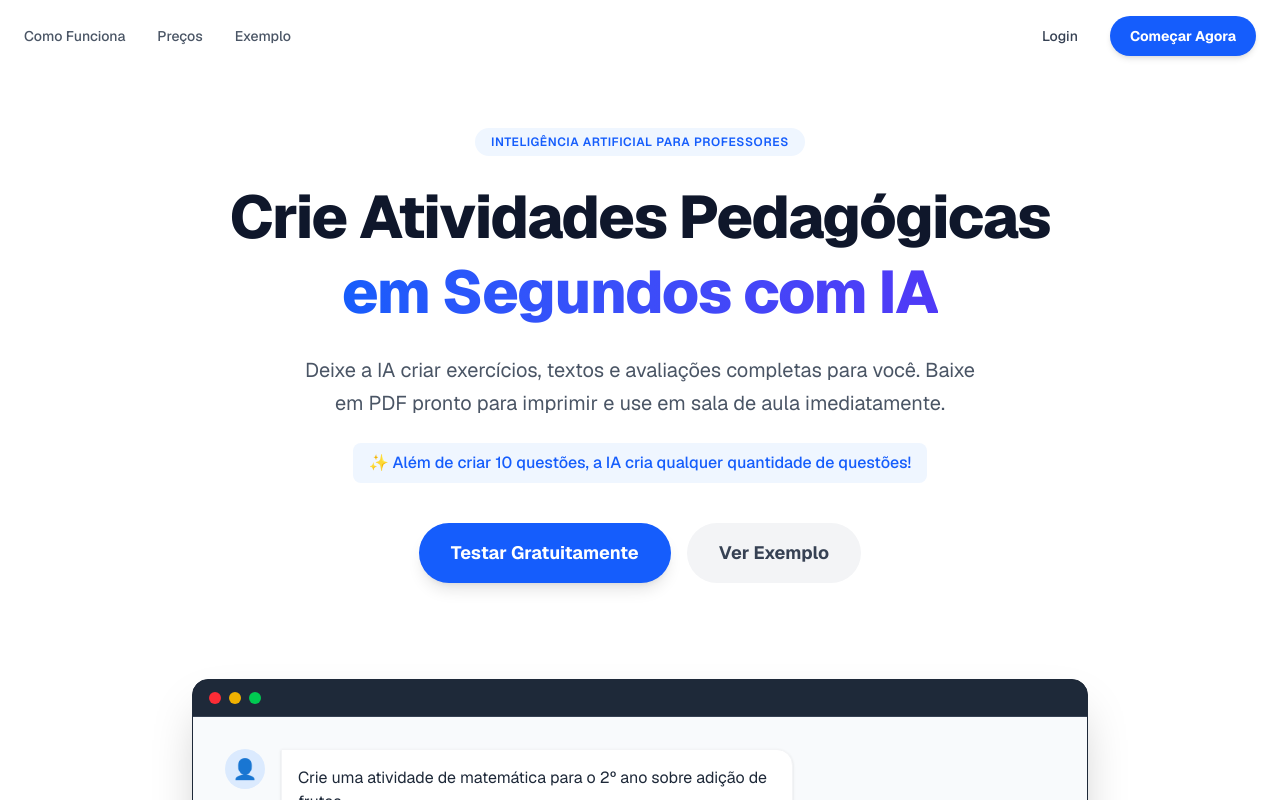
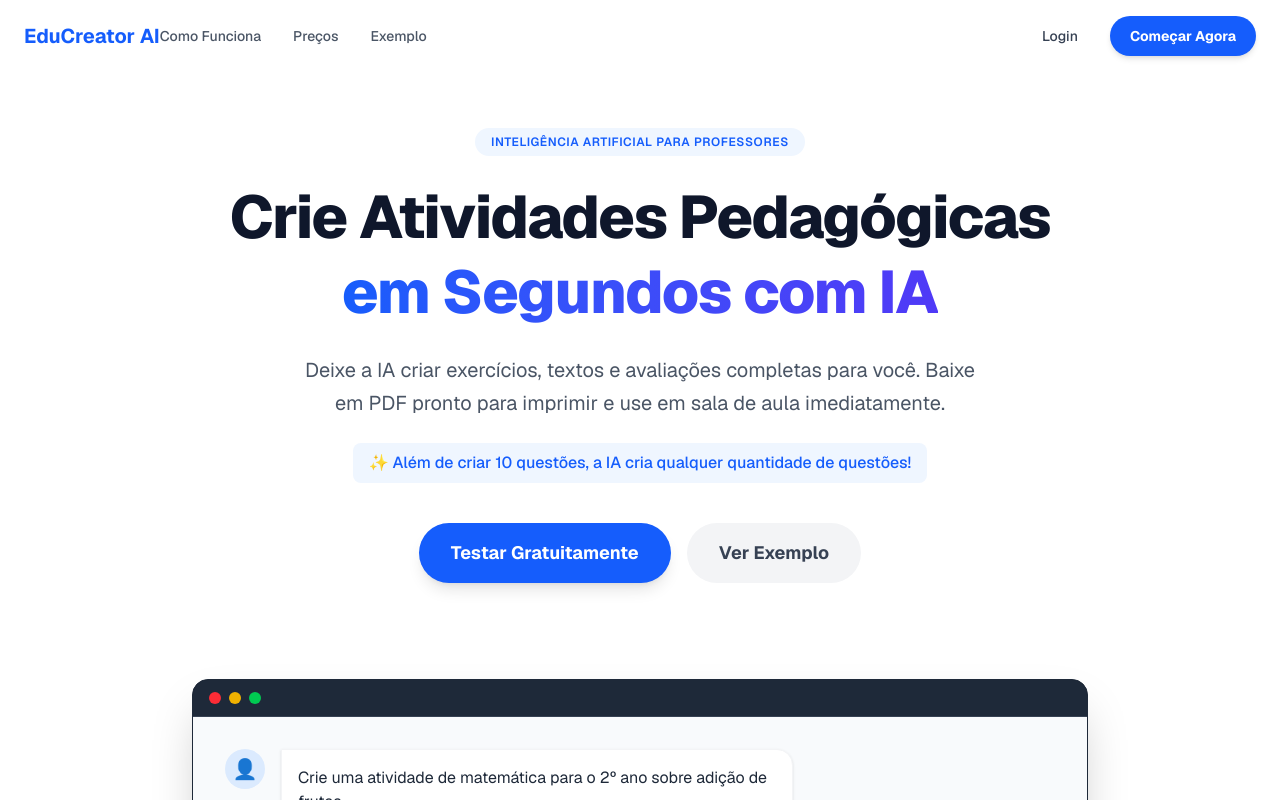
Before and after one commit to adryanoliveira23/educreator.ai, a Next.js app: page / in a window 1280 px wide. Shown: the top 800 px of the page. Built offline with nearby package versions, Linux system fonts and the light colour scheme; no server answers.

Commit message:
first commit

```diff
--- a/app/page.tsx
+++ b/app/page.tsx
@@ -9,6 +9,11 @@
       {/* Header */}
       <header className="absolute w-full bg-white/80 backdrop-blur-md z-50">
         <div className="container mx-auto px-6 py-4 flex justify-between items-center">
+          {/* Brand Name */}
+          <Link href="/" className="text-xl font-bold text-blue-600">
+            EduCreator AI
+          </Link>
+
           <nav className="hidden md:flex gap-8 text-sm font-medium text-gray-600">
             <a href="#como-funciona" className="hover:text-blue-600 transition">
               Como Funciona
```
